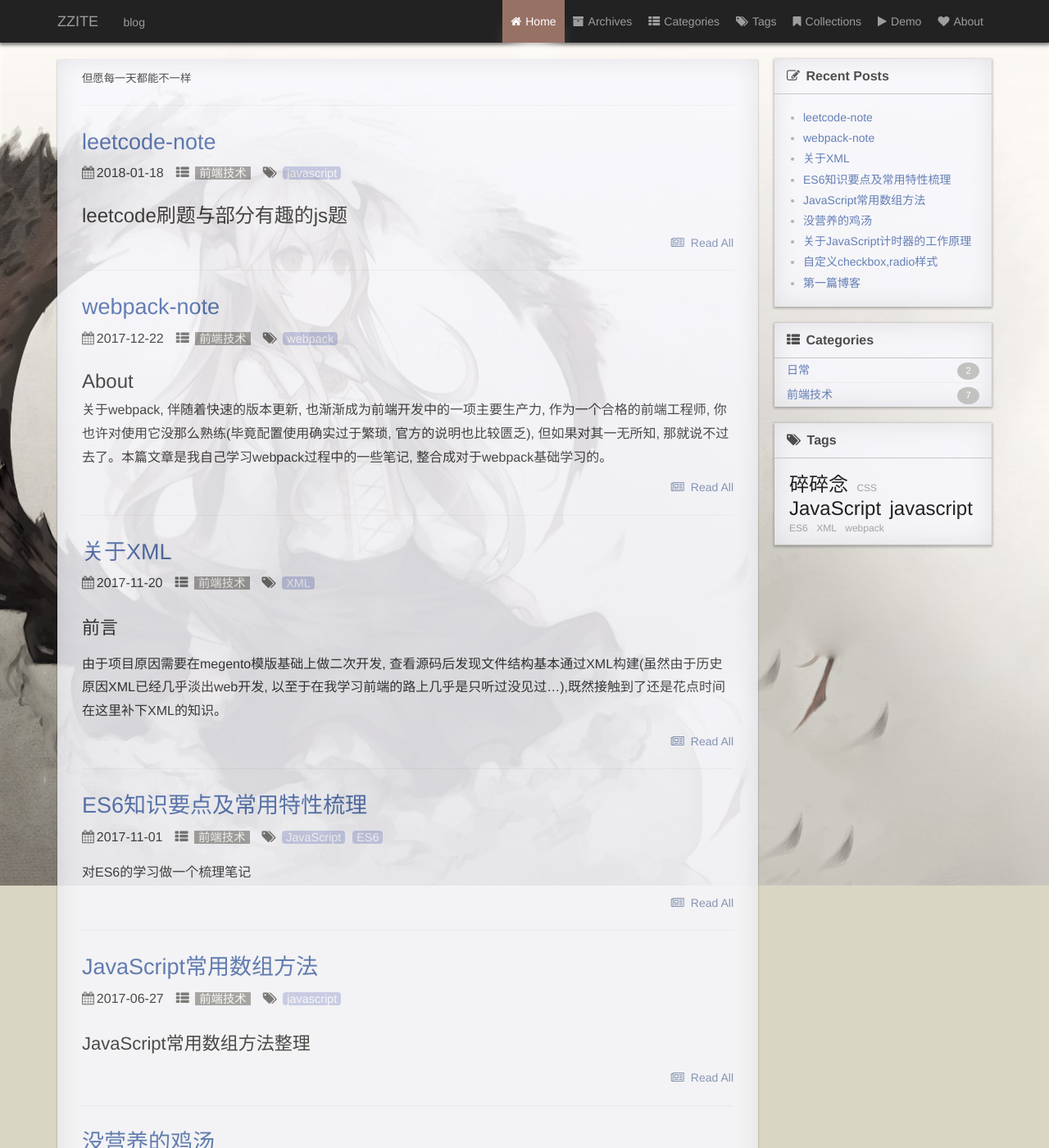
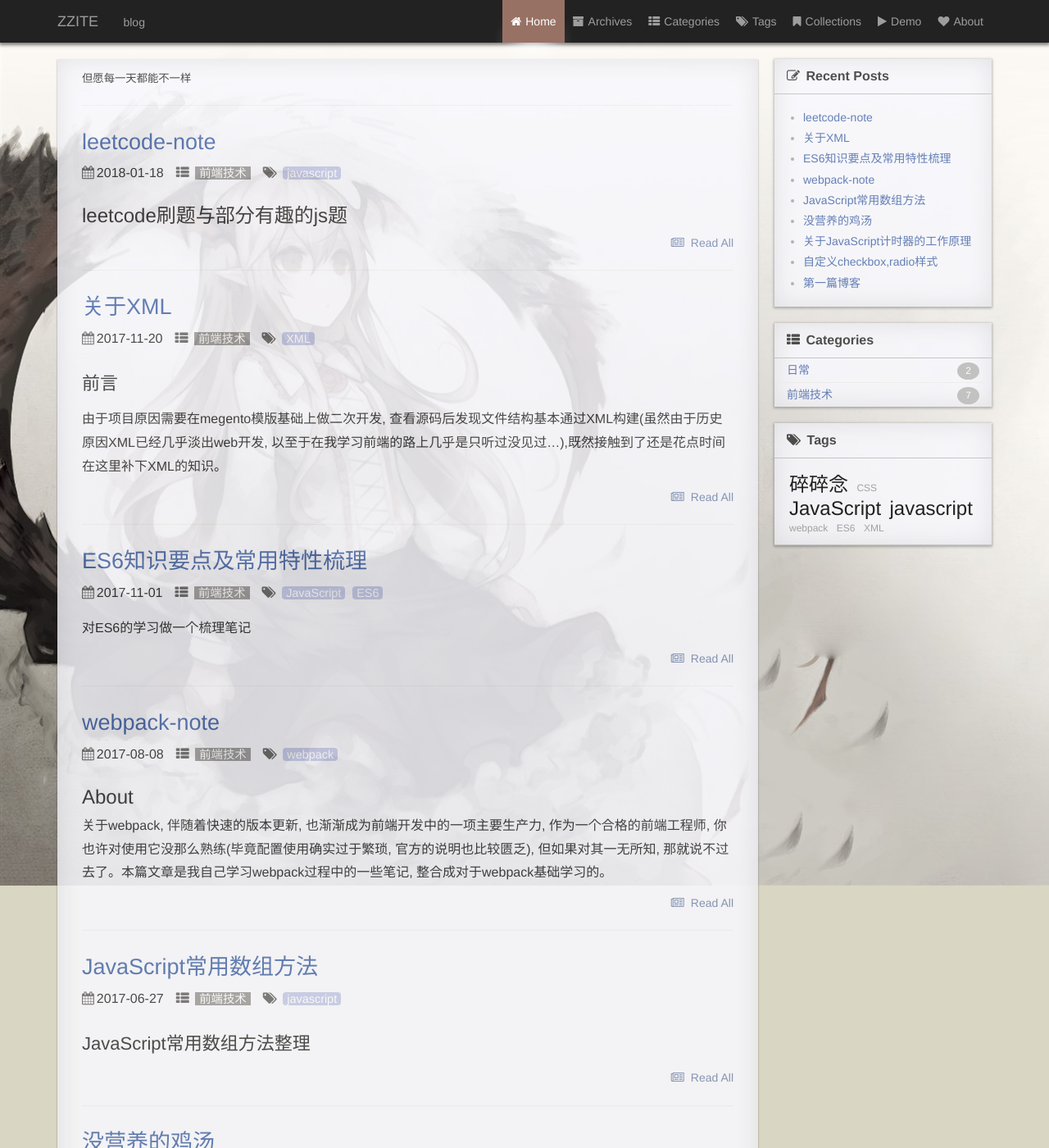
Before and after one commit to ZZITE/ZZITE.github.io, a Jekyll site: the page built from index.html, in a window 1280 px wide and 1400 px high. Shown: the whole window at 82% size. Built offline with Jekyll 4.4.1, drawn with Linux system fonts in a browser that asks for light colours; the list of posts is cut into pages by our own code; comment, search, counter and statistics services are not loaded; a style sheet for code colours, icons or effects is not loaded.

Commit message:
update test

```diff
--- a/_posts/2017-12-22-webpack-note.md
+++ b/_posts/2017-12-22-webpack-note.md
@@ -1,7 +1,7 @@
 ---
 layout: post
 title:  "webpack-note"
-date:   2017-12-22 21:17:00
+date:   2017-08-08 16:00:00
 categories: 前端技术
 tags: webpack
 ---
```
